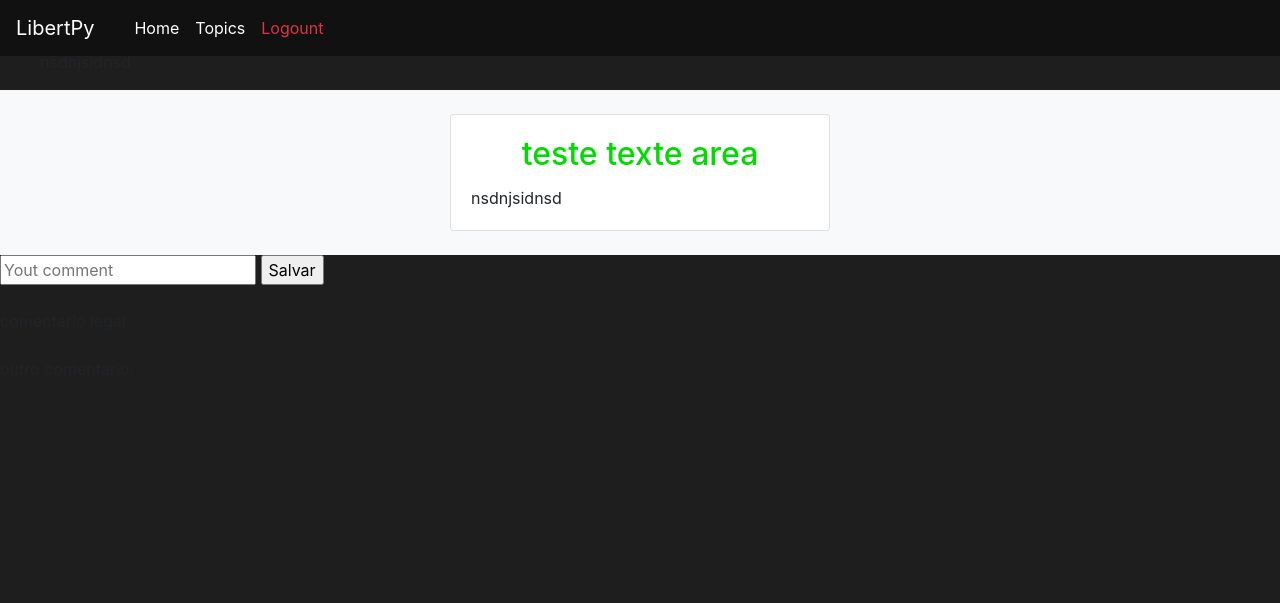
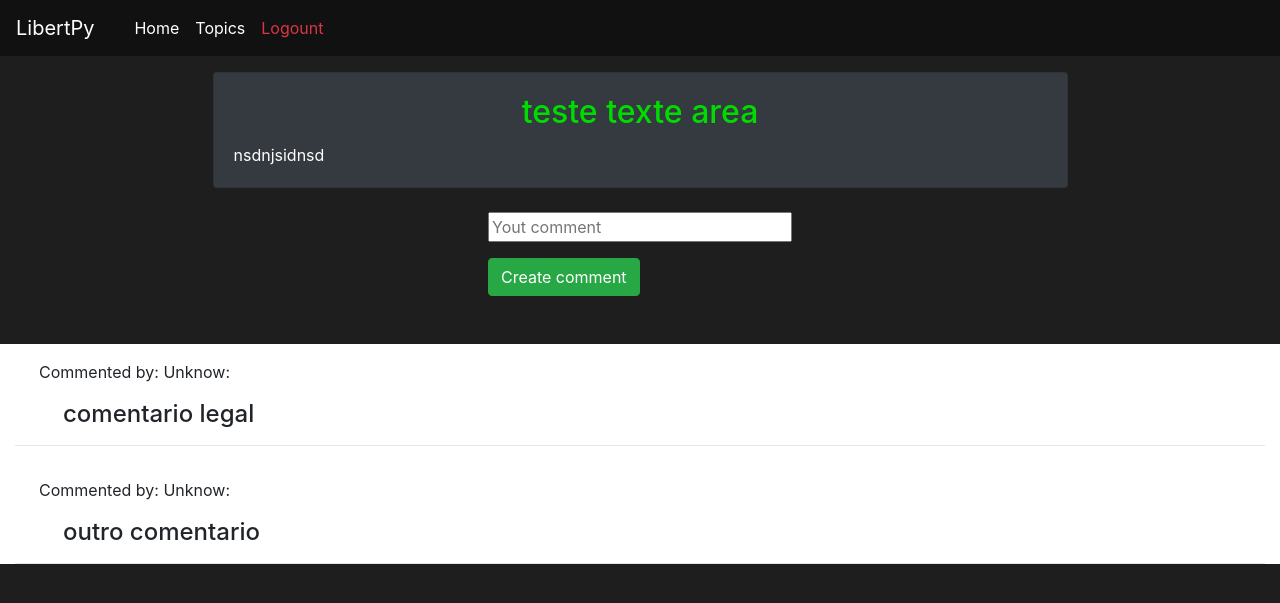
Before and after one commit to charlesdev771/LibertPy, a Django app: page /view_detail/95 in a window 1280 px wide. Shown: the top 603 px of the page. Run offline with Django 4.2, Linux system fonts and the light colour scheme; a user stored in the database is signed in; data comes from the database, SQL or seed files in the repository; both versions use the stored data as it was after the commit; some libraries are stand-ins or nearby versions.

Commit message:
Final v 1.0 2022

```diff
--- a/core/css/style.css
+++ b/core/css/style.css
@@ -35,6 +35,16 @@ textarea
   padding:3px;
 }
 
+article
+{
+    background-color: rgb(50, 50, 50);
+}
+
+.input_person
+{
+    width: 100%;
+}
+
 footer
 {
     margin-top: 0px;
--- a/core/templates/pages/view_detail.html
+++ b/core/templates/pages/view_detail.html
@@ -55,32 +55,34 @@
 
       </nav>
 
-    <ul>
 
-      <h2 class="card-title text-center">{{ topics.title_topic }}</h2>
-      <p class="card-text text-justify">{{topics.text_topic}}</p>
-
-    </ul>
-
-    <section class="bg-light" id="topic">
+    <section class="mt-5" id="topic">
         <div class="container">
           <div class="row justify-content-center">
-              <article class="card borda-card imagem-card p-0 m-4 col-12 col-md-4">
+              <article class="card borda-card imagem-card p-0 m-4 col-12 col-md-9 bg-dark">
                   <div class="card-body">
                     <h2 class="card-title text-center">{{ topics.title_topic }}</h2>
-                    <p class="card-text text-justify">{{topics.text_topic}}</p>
+                    <p class="card-text text-justify text-white">{{topics.text_topic}}</p>
                   </div>
               </article>
 
           </div>
         </div>
       </section>
+      <div id="COMENTER" class="COMENTER">
+
+        <div id="comenter" class="comenter">
+
+            <div class="container-fluid">
+
+                <div class="row col-12 m-auto">
 
                     {% if  user.is_authenticated %}
-            <form action="{% url 'make_comment' topics.p_key %}", method="post">
+                        <form class="form-group m-auto" action="{% url 'make_comment' topics.p_key %}", method="post">
                             {% csrf_token %}
-                <input type="text" name="comment" placeholder="Yout comment">
-                <input type="submit" value="Salvar">
+                            <input  class="form-group input_person mr-5" type="text" name="comment" placeholder="Yout comment">
+                            <br>
+                            <input class="btn btn-success" type="submit" value="Create comment">
                         </form>
                     {% else %}
                         <h1 class="text-center text-danger mt-3 mb-3 display-4">
@@ -88,10 +90,21 @@
                         </h1>
                     {% endif %}
 
+                    </div>
+                </div>
+        </div>
 
+        <div class="comenters">
+            <div class="container col-12 bg-white mt-5">
                 {% for comments in coment %}
-        <br>{{comments.comment}}<br>
+                    <p class="text-justify ml-4 mb-3 pt-3">Commented by: Unknow:</p>
+                    <h4 class="mt-2 ml-5"> {{comments.comment}}</h5>
+                        <hr>
                 {% endfor %}
+            </div>
+        </div>
+
+
 
 
 
--- a/core/urls.py
+++ b/core/urls.py
@@ -9,8 +9,9 @@ urlpatterns = [
     path('login/', login_render, name='login_render'),
     path('home/', home, name='home'),
     path('topics_view/', topics_view, name='topics_view'),
-    path("update_render/<int:p_key>/", update_render, name='update_render'),
-    path("delete_render/<int:p_key>/", delete_render, name='delete_render'),
+
+    #path("update_render/<int:p_key>/", update_render, name='update_render'),
+    #path("delete_render/<int:p_key>/", delete_render, name='delete_render'),
     path('logout_user/',  logout_user, name="logout_user"),
     path('view_detail/<int:p_key>', view_detail, name="view_detail"),
 
@@ -18,7 +19,7 @@ urlpatterns = [
     path("create_user/", create_user, name="create_user"),
     path("login_user/", login_user, name="login_user"),
     path("save_data/", save_data, name='save_data'),
-    path('update/<int:p_key>/', update_topic, name='update_topic'),
-    path("delete_topic/<int:p_key>/", delete_topic, name='delete_topic'),
+    #path('update/<int:p_key>/', update_topic, name='update_topic'),
+    #path("delete_topic/<int:p_key>/", delete_topic, name='delete_topic'),
     path("make_comment/<int:p_key>/", make_comment, name='make_comment'),
 ]
--- a/core/views.py
+++ b/core/views.py
@@ -1,4 +1,5 @@
 from logging import exception
+import re
 from django.shortcuts import render, redirect
 from django.http import HttpResponse
 from django.contrib.auth.models import User
@@ -30,12 +31,11 @@ def create_user(request):
             password = request.POST.get('password')
             user = User.objects.filter(username=username).first()
             if user:
-                return HttpResponse("Tjis user exist in us db")
+                return HttpResponse("This user exist in us db")
 
             user = User.objects.create_user(username=username, password=password)
             user.save()
-            return HttpResponse("Created user")
-
+            return render(request, 'pages/login.html')
 
     except Exception as error:
         print(error)
@@ -50,7 +50,8 @@ def login_user(request):
 
         if user:
             login_django(request, user)
-            return HttpResponse('OK')
+            topics = Topics.objects.all()
+            return render(request, 'pages/index.html', {"topics":topics})
         else:
             return HttpResponse('NO')
 
@@ -58,8 +59,12 @@ def login_user(request):
         print(error)
 
 def logout_user(request):
-    logout(request)
-    return HttpResponse("Logout")
+    try:
+        logout(request)
+        return render(request, 'pages/login.html')
+    except Exception as error:
+        return HttpResponse(error)
+
 
 @login_required
 def home(request):
@@ -75,6 +80,7 @@ def home(request):
 
         return HttpResponse(error)
 
+
 def topics_view(request):
     try:
 
@@ -83,7 +89,8 @@ def topics_view(request):
 
     except Exception as error:
 
-        return HttpResponse("Error in processing the topics page")
+        return HttpResponse(error)
+
 
 def save_data(request):
 
@@ -103,6 +110,7 @@ def save_data(request):
 
         return HttpResponse("Error in processing the data. Try again...")
 
+@login_required
 def update_render(request, p_key):
 
     try:
@@ -114,6 +122,7 @@ def update_render(request, p_key):
 
       print('Error in processing the topics page')
 
+@login_required
 def update_topic(request, p_key):
 
     try:
@@ -132,6 +141,7 @@ def update_topic(request, p_key):
 
         print('Error in updated the topic'.format(error))
 
+@login_required
 def delete_render(request, p_key):
 
     try:
@@ -143,7 +153,7 @@ def delete_render(request, p_key):
 
         print('Error in render the topic'.format(error))
 
-
+@login_required
 def delete_topic(request, p_key):
 
     try:
@@ -158,7 +168,7 @@ def delete_topic(request, p_key):
 
         print('Error in delete the topic'.format(error))
 
-
+@login_required
 def view_detail(request, p_key):
 
     try:
@@ -171,6 +181,7 @@ def view_detail(request, p_key):
 
         return HttpResponse(error)
 
+@login_required
 def make_comment(request, p_key):
 
     try:
--- a/libertPy/urls.py
+++ b/libertPy/urls.py
@@ -15,9 +15,10 @@ Including another URLconf
 """
 from django.contrib import admin
 from django.urls import path, include
-from core.urls import home
+from core.urls import home, login_render
 
 urlpatterns = [
     path('admin/', admin.site.urls),
     path('', include('core.urls')),
+    path('', login_render, name='login_render')
 ]
```
Also changed, not shown: core/templates/pages/index.html (+4 -12 lines), core/templates/pages/topics.html (+18 -18 lines), db.sqlite3, 1 other file. Lines whose indentation alone changed are shown as unchanged.
